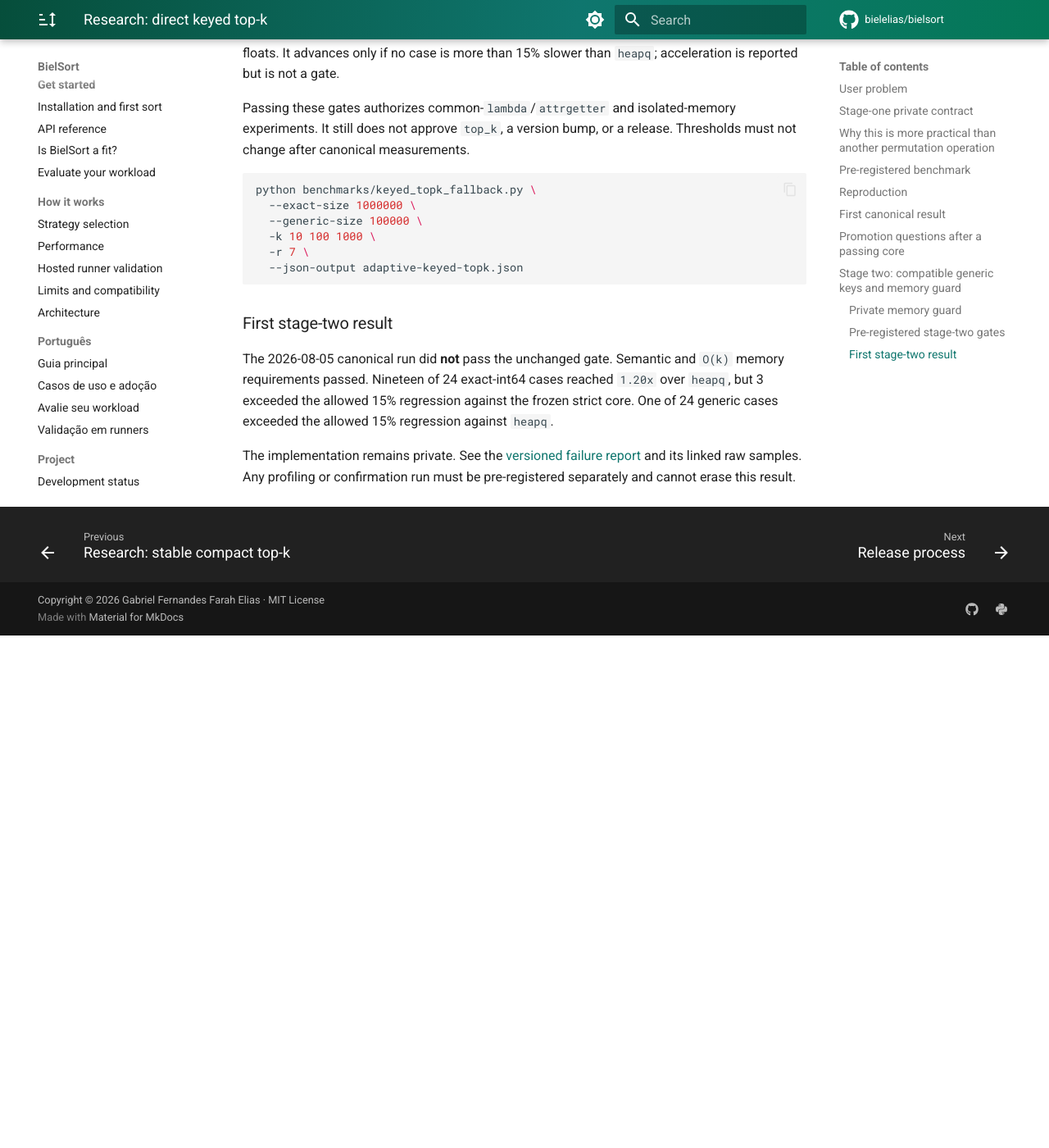
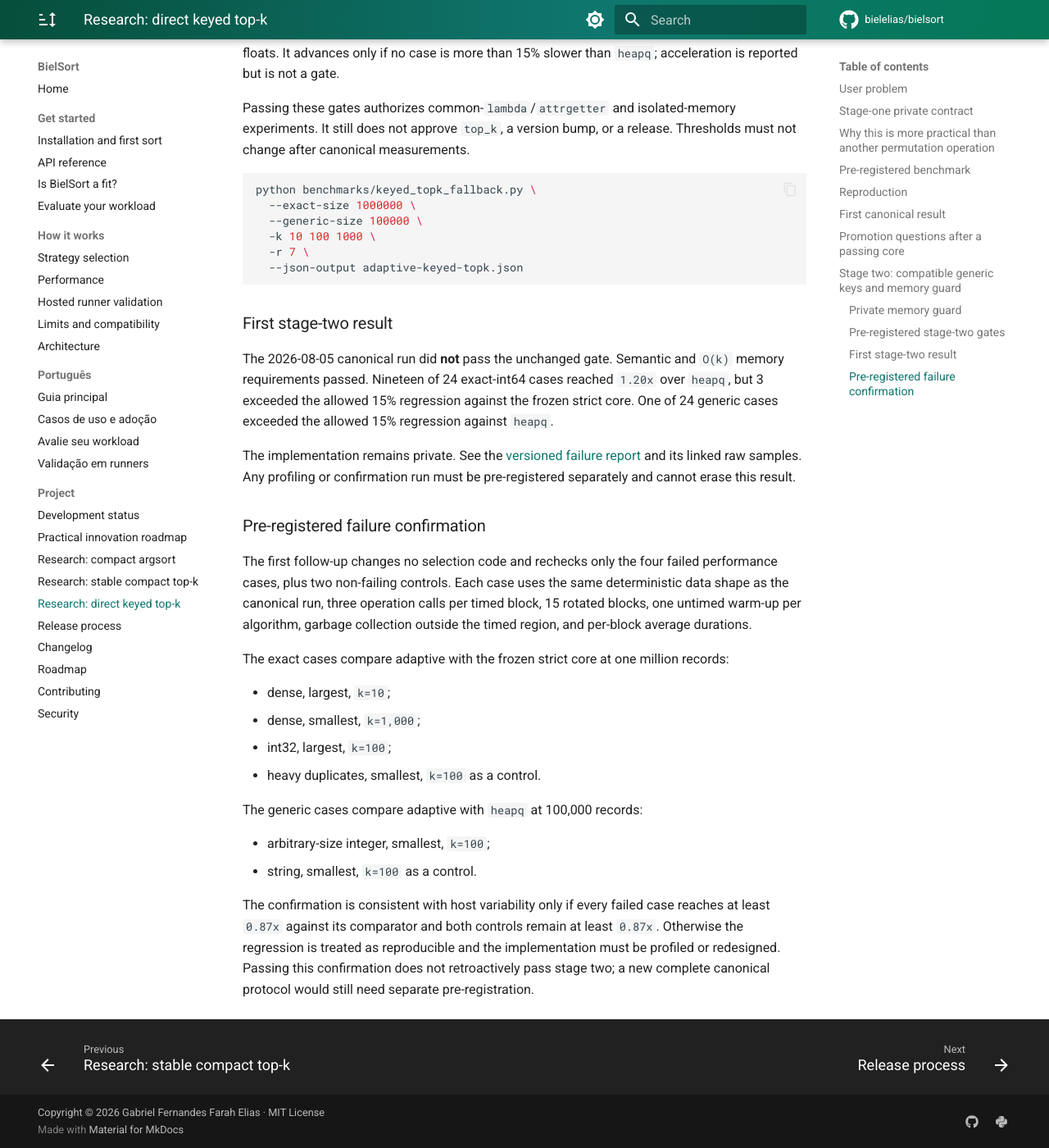
Before and after one commit to bielelias/bielsort, an MkDocs documentation site: the page built from docs/keyed-topk-research.md, in a window 1280 px wide and 1400 px high, scrolled down 4674 px. Shown: the whole window at 82% size. Built offline with MkDocs 1.6.1 and Material for MkDocs 9.7.7, drawn with Linux system fonts in a browser that asks for light colours; comment, search, counter and statistics services are not loaded; before the commit the page ends 5449 px from its top, so only the background shows below that.

Commit message:
Pre-register adaptive top-k confirmation

```diff
--- a/docs/keyed-topk-research.md
+++ b/docs/keyed-topk-research.md
@@ -221,3 +221,31 @@
 [versioned failure report](https://github.com/bielelias/bielsort/blob/research/stable-topk-0.3/benchmarks/results/2026-08-05-adaptive-keyed-topk.md)
 and its linked raw samples. Any profiling or confirmation run must be
 pre-registered separately and cannot erase this result.
+
+### Pre-registered failure confirmation
+
+The first follow-up changes no selection code and rechecks only the four
+failed performance cases, plus two non-failing controls. Each case uses the
+same deterministic data shape as the canonical run, three operation calls per
+timed block, 15 rotated blocks, one untimed warm-up per algorithm, garbage
+collection outside the timed region, and per-block average durations.
+
+The exact cases compare adaptive with the frozen strict core at one million
+records:
+
+- dense, largest, `k=10`;
+- dense, smallest, `k=1,000`;
+- int32, largest, `k=100`;
+- heavy duplicates, smallest, `k=100` as a control.
+
+The generic cases compare adaptive with `heapq` at 100,000 records:
+
+- arbitrary-size integer, smallest, `k=100`;
+- string, smallest, `k=100` as a control.
+
+The confirmation is consistent with host variability only if every failed
+case reaches at least `0.87x` against its comparator and both controls remain
+at least `0.87x`. Otherwise the regression is treated as reproducible and the
+implementation must be profiled or redesigned. Passing this confirmation
+does not retroactively pass stage two; a new complete canonical protocol
+would still need separate pre-registration.
```
Also changed, not shown: CHANGELOG.md (+2 -0 lines), ROADMAP.md (+3 -1 lines), benchmarks/README.md (+6 -1 lines).
